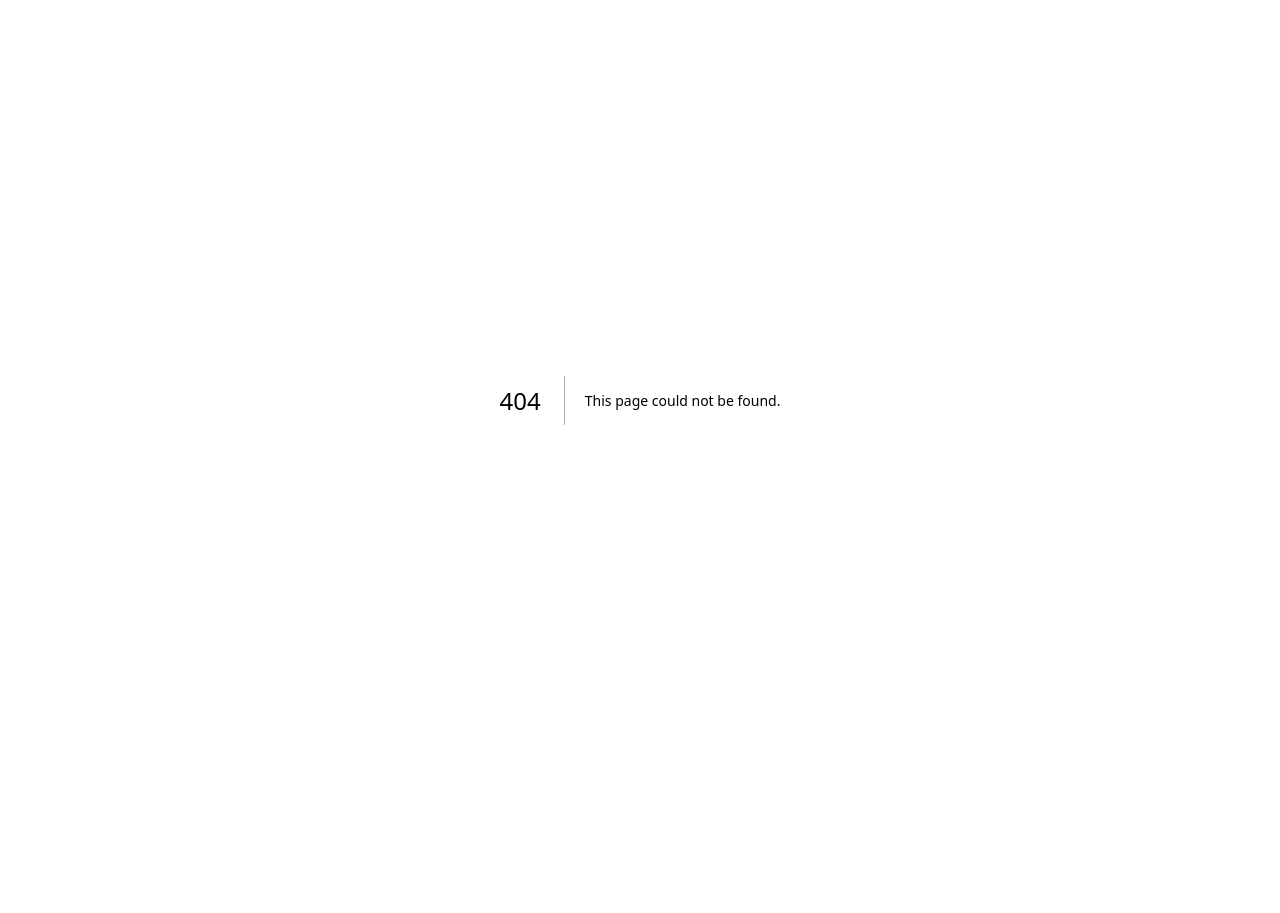
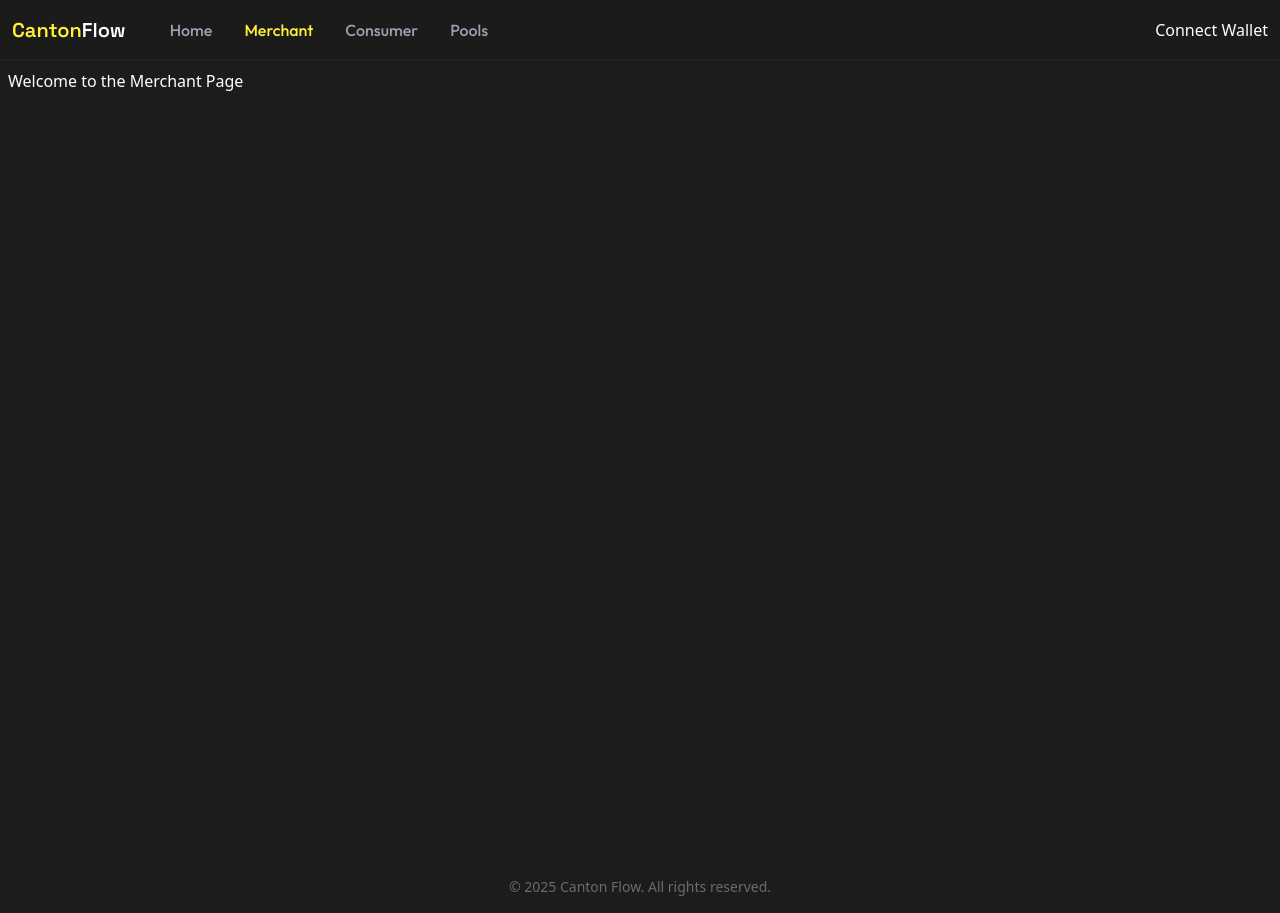
Before and after one commit to pranavcpawar/canton-flow, a Next.js app: page /merchant in a window 1280 px wide. Before the commit this address had no page. Before the commit the page ends 800 px from the top, so only its background shows below. Built offline with nearby package versions, Linux system fonts and the light colour scheme.

Commit message:
add base canton app

```diff
--- /dev/null
+++ b/src/app/consumer/page.tsx
@@ -0,0 +1,7 @@
+export default function Consumer() {
+  return (
+    <main>
+      <h1>Welcome to the Consumer Page</h1>
+    </main>
+  );
+}
--- a/src/app/globals.css
+++ b/src/app/globals.css
@@ -4,8 +4,11 @@
 @theme inline {
   --color-background: var(--background);
   --color-foreground: var(--foreground);
-  --font-sans: var(--font-geist-sans);
-  --font-mono: var(--font-geist-mono);
+  --font-quicksand: var(--font-quicksand);
+  --font-manrope: var(--font-manrope);
+  --font-outfit: var(--font-outfit);
+  --font-geist: var(--font-geist);
+  --font-space-grotesk: var(--font-space-grotesk);
   --color-sidebar-ring: var(--sidebar-ring);
   --color-sidebar-border: var(--sidebar-border);
   --color-sidebar-accent-foreground: var(--sidebar-accent-foreground);
@@ -43,37 +46,37 @@
 
 :root {
   --radius: 0.625rem;
-  --background: oklch(0.13 0.028 261.692);
-  --foreground: oklch(0.985 0.002 247.839);
+  --background: oklch(22.645% 0.00003 271.152);
+  --foreground: oklch(100% 0.00011 271.152);
   --card: oklch(0.21 0.034 264.665);
   --card-foreground: oklch(0.985 0.002 247.839);
   --popover: oklch(0.21 0.034 264.665);
   --popover-foreground: oklch(0.985 0.002 247.839);
-  --primary: oklch(0.928 0.006 264.531);
+  --primary: oklch(0.964 0.189 96.297);
   --primary-foreground: oklch(0.21 0.034 264.665);
-  --secondary: oklch(0.278 0.033 256.848);
-  --secondary-foreground: oklch(0.985 0.002 247.839);
+  --secondary: oklch(0.785 0.155 240.649);
+  --secondary-foreground: oklch(0.21 0.034 264.665);
   --muted: oklch(0.278 0.033 256.848);
   --muted-foreground: oklch(0.707 0.022 261.325);
-  --accent: oklch(0.278 0.033 256.848);
-  --accent-foreground: oklch(0.985 0.002 247.839);
+  --accent: oklch(0.785 0.155 240.649);
+  --accent-foreground: oklch(0.21 0.034 264.665);
   --destructive: oklch(0.704 0.191 22.216);
   --border: oklch(1 0 0 / 10%);
   --input: oklch(1 0 0 / 15%);
-  --ring: oklch(0.551 0.027 264.364);
-  --chart-1: oklch(0.488 0.243 264.376);
-  --chart-2: oklch(0.696 0.17 162.48);
+  --ring: oklch(0.964 0.189 96.297);
+  --chart-1: oklch(0.964 0.189 96.297);
+  --chart-2: oklch(0.785 0.155 240.649);
   --chart-3: oklch(0.769 0.188 70.08);
   --chart-4: oklch(0.627 0.265 303.9);
   --chart-5: oklch(0.645 0.246 16.439);
   --sidebar: oklch(0.21 0.034 264.665);
   --sidebar-foreground: oklch(0.985 0.002 247.839);
-  --sidebar-primary: oklch(0.488 0.243 264.376);
-  --sidebar-primary-foreground: oklch(0.985 0.002 247.839);
-  --sidebar-accent: oklch(0.278 0.033 256.848);
-  --sidebar-accent-foreground: oklch(0.985 0.002 247.839);
+  --sidebar-primary: oklch(0.964 0.189 96.297);
+  --sidebar-primary-foreground: oklch(0.21 0.034 264.665);
+  --sidebar-accent: oklch(0.785 0.155 240.649);
+  --sidebar-accent-foreground: oklch(0.21 0.034 264.665);
   --sidebar-border: oklch(1 0 0 / 10%);
-  --sidebar-ring: oklch(0.551 0.027 264.364);
+  --sidebar-ring: oklch(0.964 0.189 96.297);
 }
 
 @layer base {
--- a/src/app/layout.tsx
+++ b/src/app/layout.tsx
@@ -1,10 +1,12 @@
 import type { Metadata } from "next";
 import "./globals.css";
 import { geist, manrope, outfit, quicksand, space_grotesk } from "@/lib/fonts";
+import Navbar from "@/app/navbar";
+import Note from "@/app/note";
 
 export const metadata: Metadata = {
   title: "Canton Flow",
-  description: "",
+  description: "Streamlined receivables management powered by Canton Network.",
 };
 
 export default function RootLayout({
@@ -17,7 +19,9 @@ export default function RootLayout({
       <body
         className={`${geist.variable} ${outfit.variable} ${manrope.variable} ${quicksand.variable} ${space_grotesk.variable} antialiased`}
       >
-        {children}
+        <Navbar />
+        <main className="min-h-screen w-full p-2">{children}</main>
+        <Note />
       </body>
     </html>
   );
--- /dev/null
+++ b/src/app/merchant/page.tsx
@@ -0,0 +1,7 @@
+export default function Merchant() {
+  return (
+    <main>
+      <h1>Welcome to the Merchant Page</h1>
+    </main>
+  );
+}
--- /dev/null
+++ b/src/app/navbar.tsx
@@ -0,0 +1,45 @@
+"use client";
+
+import Link from "next/link";
+import { usePathname } from "next/navigation";
+
+export default function Navbar() {
+  const pathname = usePathname();
+
+  const links = [
+    { href: "/", label: "Home" },
+    { href: "/merchant", label: "Merchant" },
+    { href: "/consumer", label: "Consumer" },
+    { href: "/pools", label: "Pools" },
+  ];
+  return (
+    <header className="w-full p-2 flex bg-background/80 backdrop-blur-xl text-foreground sticky top-0 z-50 shadow-md border-b border-[#303030]/40">
+      <nav className="flex justify-between items-center w-full p-1">
+        <div className="flex items-center gap-8">
+          <Link href="/" className="flex items-center gap-2 group">
+            <h1 className="text-xl font-semibold font-space-grotesk text-primary">
+              Canton<span className="text-foreground">Flow</span>
+            </h1>
+          </Link>
+          <div className="hidden md:flex items-center gap-2 font-outfit">
+            {links.map((link) => {
+              const isActive = pathname === link.href;
+              return (
+                <Link
+                  key={link.href}
+                  href={link.href}
+                  className={`relative px-3 py-1.5 text-md font-outfit font-medium transition-colors hover:cursor-pointer ${
+                    isActive ? "text-primary" : "text-muted-foreground hover:text-foreground"
+                  }`}
+                >
+                  {link.label}
+                </Link>
+              );
+            })}
+          </div>
+        </div>
+        <div>Connect Wallet</div>
+      </nav>
+    </header>
+  );
+}
--- /dev/null
+++ b/src/app/note.tsx
@@ -0,0 +1,7 @@
+export default function Note() {
+  return (
+    <footer className="w-full p-4 flex justify-center text-[#6b6b6b] text-sm font-stack-sans-text">
+      <p>© {new Date().getFullYear()} Canton Flow. All rights reserved.</p>
+    </footer>
+  );
+}
--- /dev/null
+++ b/src/app/pools/[...id]/page.tsx
@@ -0,0 +1,7 @@
+export default function Pools() {
+  return (
+    <main>
+      <h1>Welcome to the Pools Page</h1>
+    </main>
+  );
+}
--- /dev/null
+++ b/src/app/pools/page.tsx
@@ -0,0 +1,7 @@
+export default function PoolId() {
+  return (
+    <main>
+      <h1>Welcome to the Pools id Page</h1>
+    </main>
+  );
+}
```
